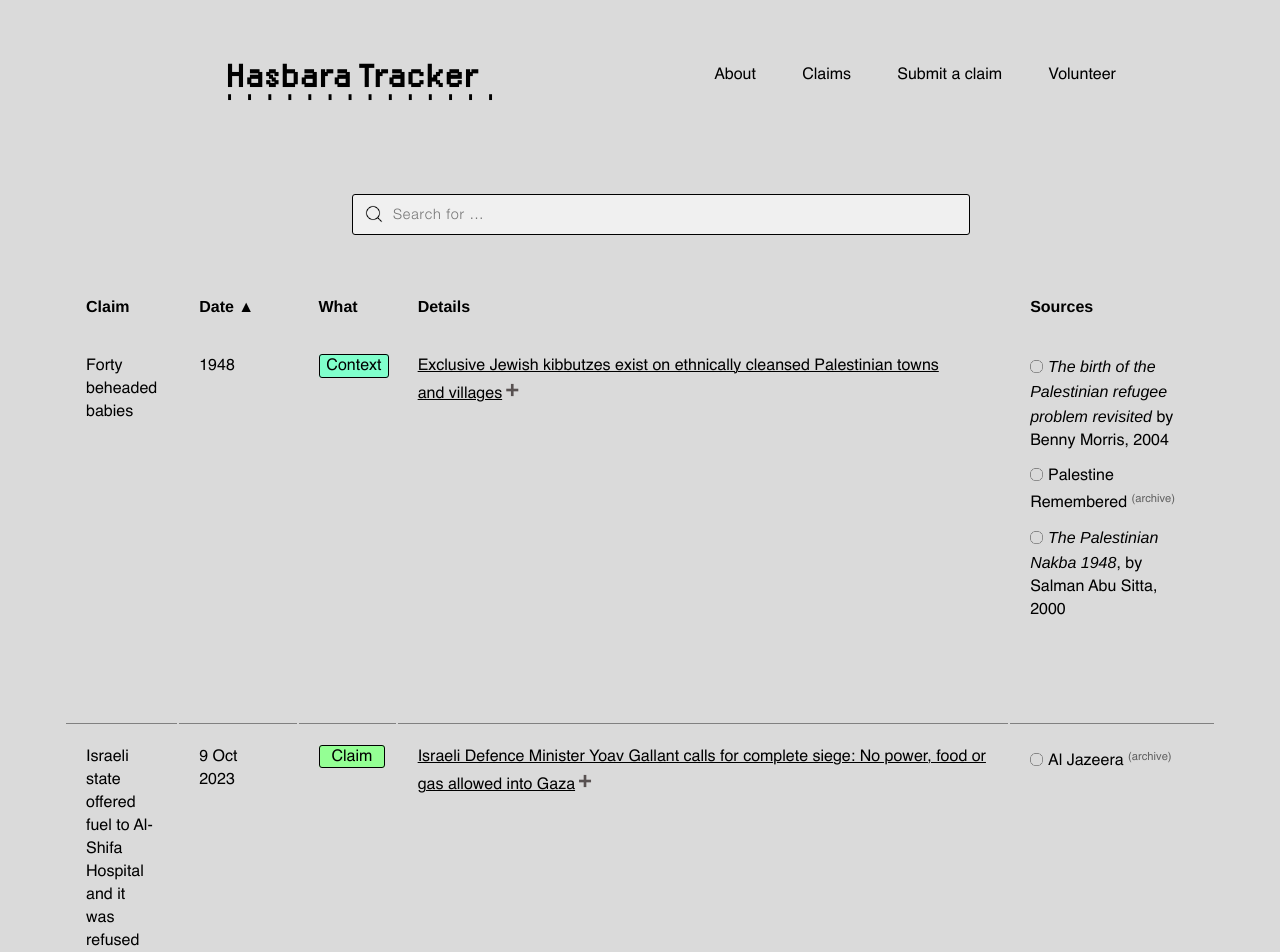
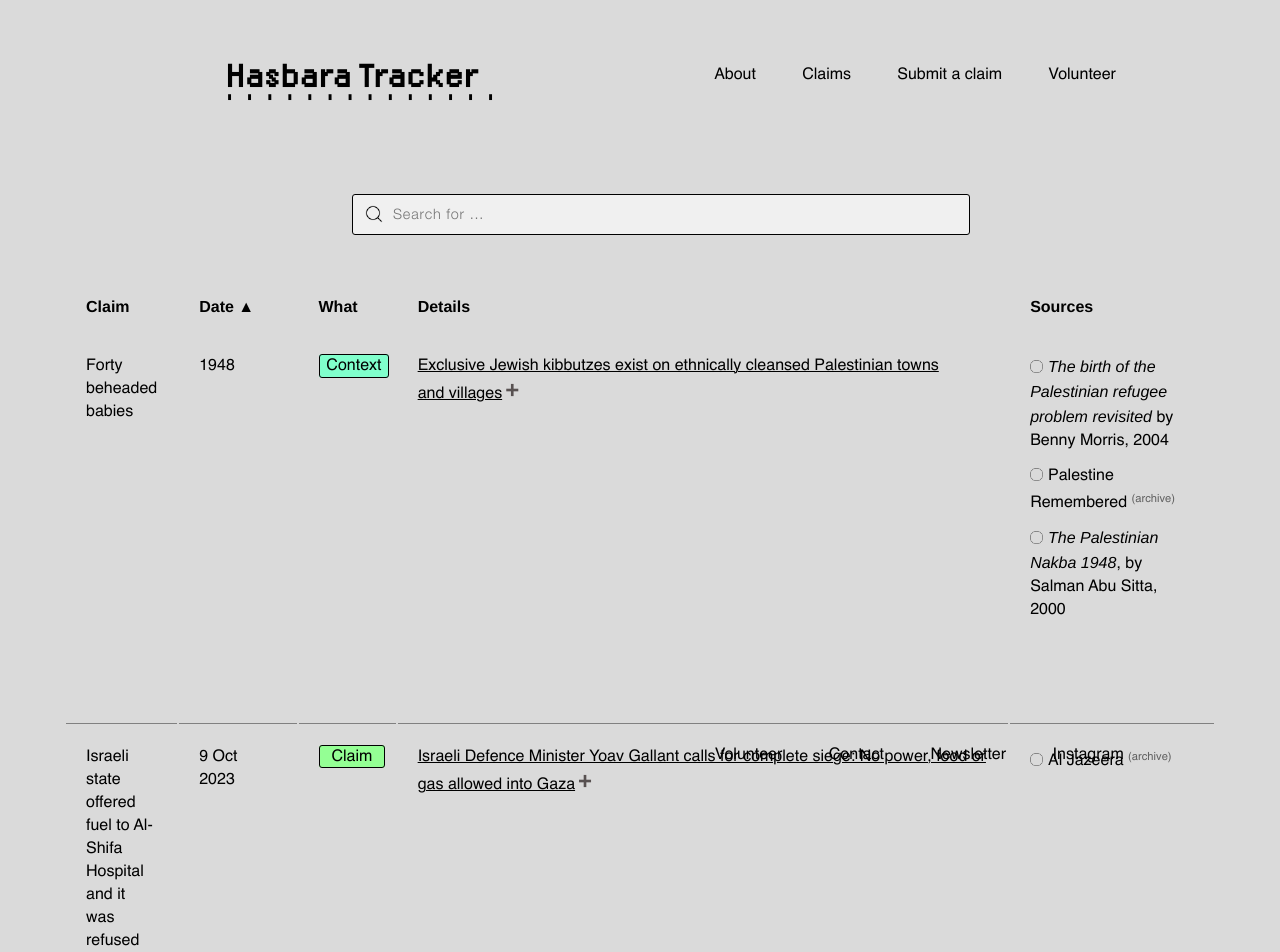
Before and after one commit to tamtzekin/hasbara-tracker, a React (Create React App) app: page /tracker in a window 1280 px wide. Shown: the top 952 px of the page. Built offline with nearby package versions, Linux system fonts and the light colour scheme.

Commit message:
added Footer component

```diff
--- /dev/null
+++ b/src/components/Footer.js
@@ -0,0 +1,16 @@
+import React from 'react';
+import { Link } from 'react-router-dom';
+import '../App.css';
+
+const Footer = () => {
+    return (
+        <span class="footer">
+            <li><Link to="/volunteer">Volunteer</Link></li>
+            <li><Link to="/contact">Contact</Link></li>
+            <li><Link to="/newsletter">Newsletter</Link></li>
+            <li><Link to="http://instagram.com/hasbaratracker" target="_blank">Instagram</Link></li>
+        </span>
+    )
+}
+
+export default Footer;
--- a/src/components/Homepage.js
+++ b/src/components/Homepage.js
@@ -3,6 +3,7 @@ import { Link } from 'react-router-dom';
 import NavBar from './NavBar';
 import MobileMenu from './MobileMenu';
 import Claims from './Claims';
+import Footer from './Footer';
 import './Homepage.css';
 import '../App.css';
 
--- a/src/components/Tracker.js
+++ b/src/components/Tracker.js
@@ -11,6 +11,7 @@ import VideoPlayer from './VideoPlayer';
 import NavBar from './NavBar';
 import MobileMenu from './MobileMenu';
 import SearchBar from './SearchBar';
+import Footer from './Footer';
 
 export default function Tracker() {
 
@@ -354,6 +355,7 @@ export default function Tracker() {
             )}
 
             <div class="back-to-top"><a href="#top">🔺 Back to top</a></div>
+            <Footer />
         </>
     );
 }
--- a/src/components/VolunteerForm.js
+++ b/src/components/VolunteerForm.js
@@ -201,6 +201,7 @@ const VolunteerForm = () => {
                     </>
                 )}
             </div>
+            <Footer />
         </>
     );
 };
```
